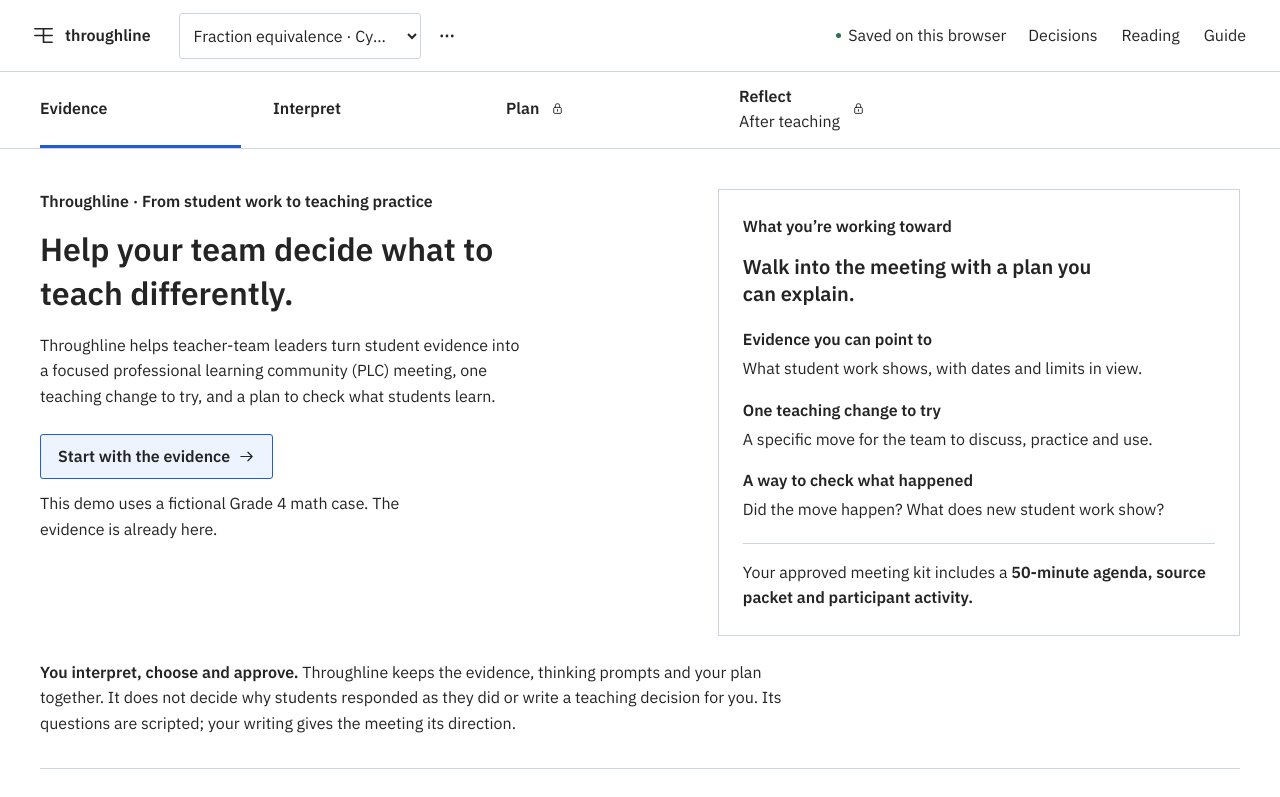
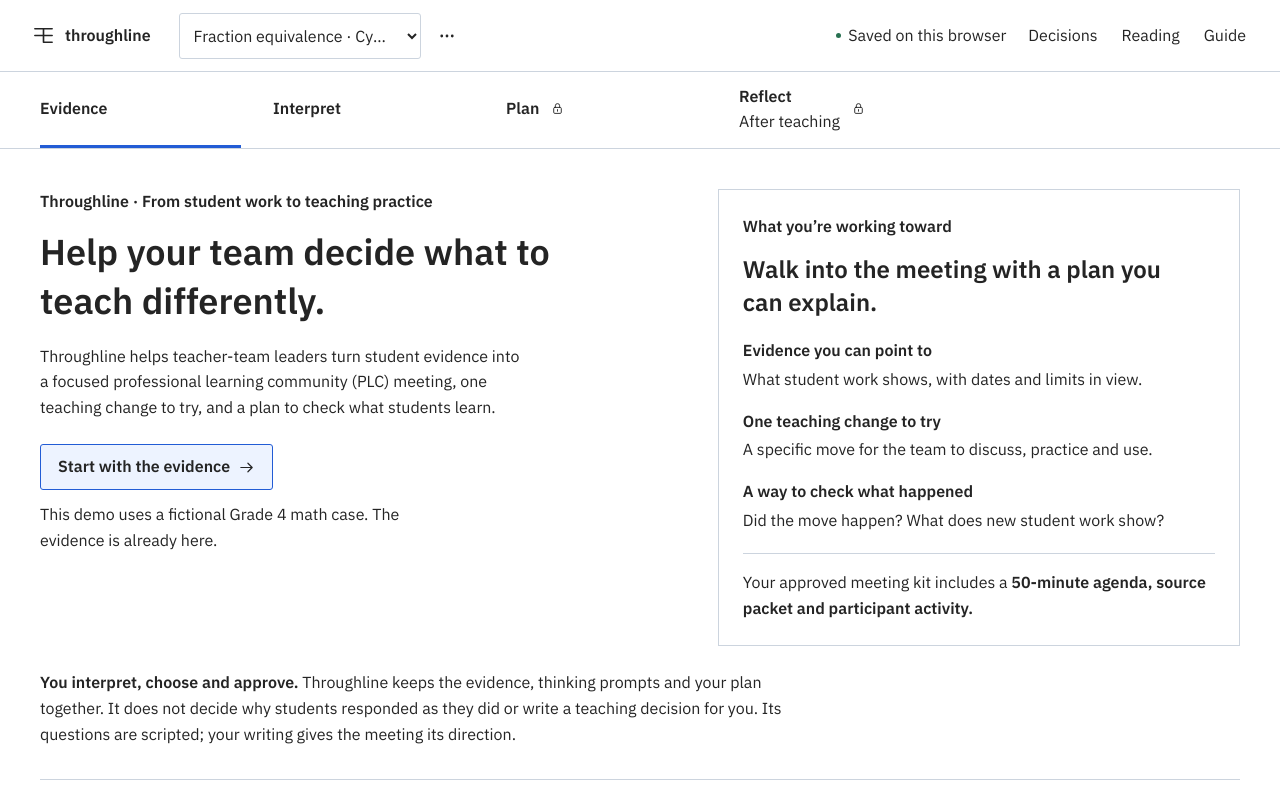
Before and after one commit to alexandergshaw/demonstration, a React (Vite) app: page / in a window 1280 px wide. Shown: the top 797 px of the page. Built offline with nearby package versions, Linux system fonts and the light colour scheme.

Commit message:
Increase heading sizes above uniform body text

```diff
--- a/src/typography.css
+++ b/src/typography.css
@@ -6,9 +6,9 @@
   /* All non-link text shares one color, including controls and supporting copy. */
   --ink: #242424;
   --text-link: #163f99;
-  --text-title: 2rem;
+  --text-title: 2.25rem;
   --text-display: var(--text-body);
-  --text-section: 1.25rem;
+  --text-section: 1.5rem;
   --text-task: var(--text-body);
   --text-label: var(--text-body);
   --text-body: 1rem;
```
